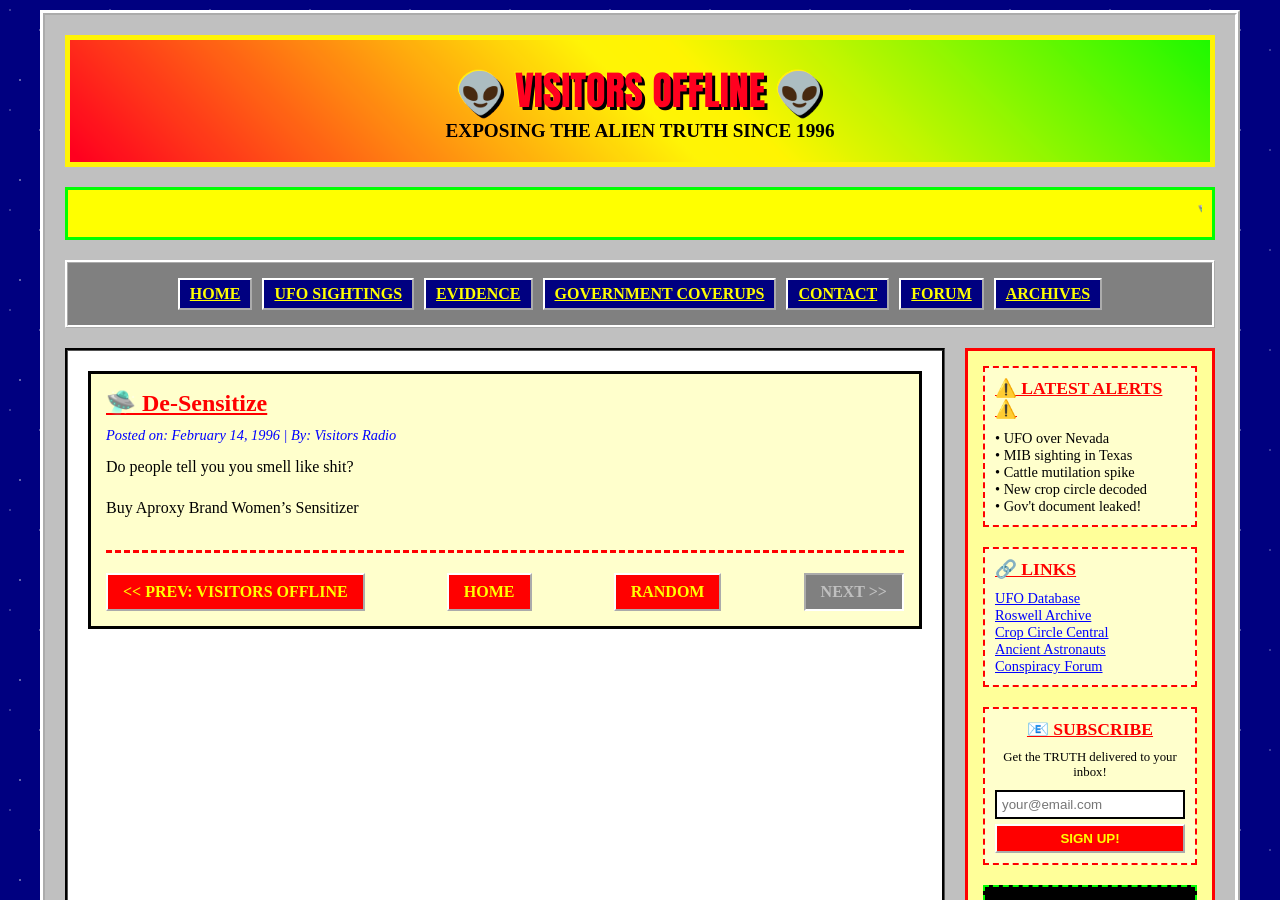
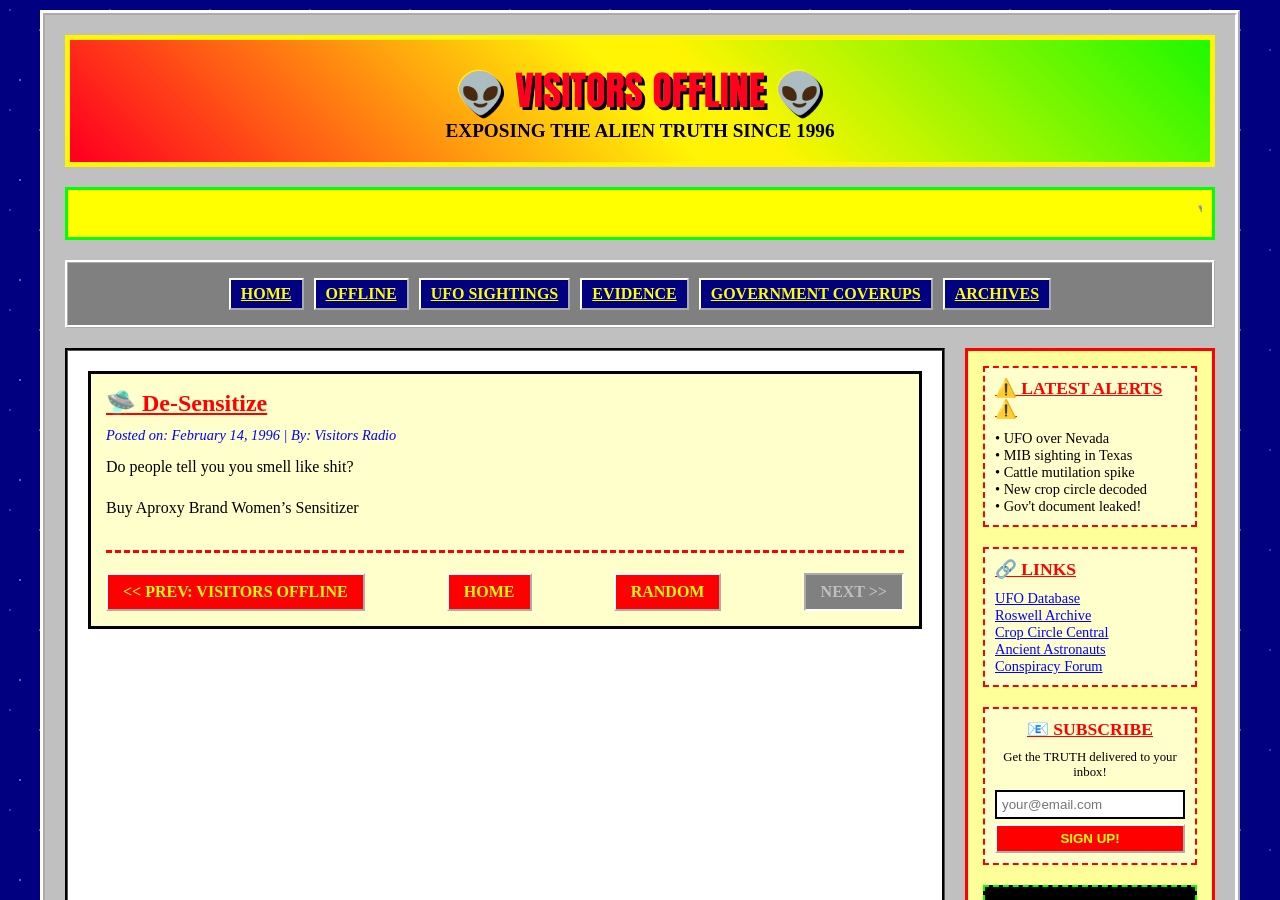
Before and after one commit to visitorsradio/offline, a Jekyll site: the page built from _posts/1996-02-14-de-sensitize.md, in a window 1280 px wide and 900 px high. Built offline with Jekyll 4.4.1, drawn with Linux system fonts in a browser that asks for light colours.

Commit message:
Update post.html

```diff
--- a/_layouts/post.html
+++ b/_layouts/post.html
@@ -18,15 +18,14 @@
             <marquee behavior="scroll" direction="left">🛸 BREAKING NEWS: New UFO sighting in Nevada! Government still hiding the truth! Click here for details! 🛸 AREA 51 WHISTLEBLOWER SPEAKS OUT! 🛸</marquee>
         </div>
 
-        <nav role="navigation" aria-label="Main navigation">
+   <nav role="navigation" aria-label="Main navigation">
             <ul>
                 <li><a href="{{ '/' | relative_url }}">HOME</a></li>
-                <li><a href="#sightings">UFO SIGHTINGS</a></li>
-                <li><a href="#evidence">EVIDENCE</a></li>
-                <li><a href="#coverups">GOVERNMENT COVERUPS</a></li>
-                <li><a href="#contact">CONTACT</a></li>
-                <li><a href="#forum">FORUM</a></li>
-                <li><a href="#archive">ARCHIVES</a></li>
+               <li><a href="https://www.visitorsradio.com/offline">OFFLINE</a></li>
+                <li><a href="https://www.youtube.com/@visitorsradio">UFO SIGHTINGS</a></li>
+                <li><a href="https://www.instagram.com/visitorsradio">EVIDENCE</a></li>
+                <li><a href="https://www.tiktok.com/@visitorsradio">GOVERNMENT COVERUPS</a></li>
+                <li><a href="http://facebook.com/visitorsradio">ARCHIVES</a></li>
             </ul>
         </nav>
 
```
